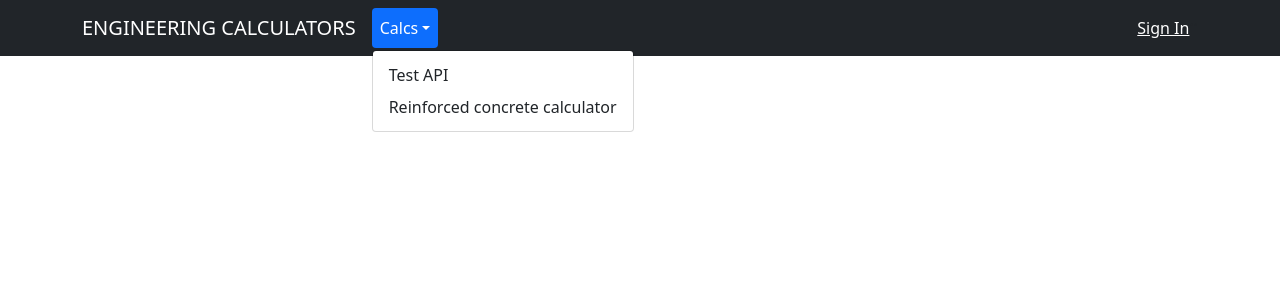
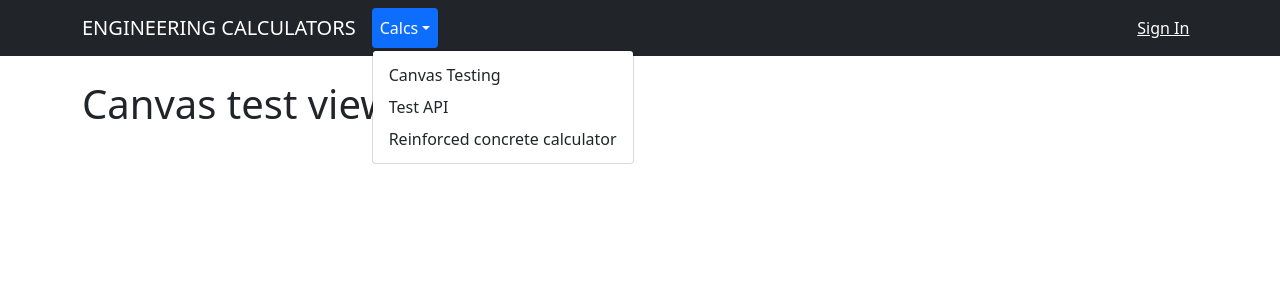
Before and after one commit to wowvaqa/engclcfe, a React (Create React App) app: page /canvastesting in a window 1280 px wide. Both pictures are taken after a click on the button "Calcs". Shown: the top 300 px of the page. Built offline with nearby package versions, Linux system fonts and the light colour scheme.

Commit message:
ADD: Canvas test view

```diff
--- a/src/App.js
+++ b/src/App.js
@@ -10,7 +10,8 @@ import AppModalInfo from "./modals/AppModalInfo";
 import AppModalInput from "./modals/AppModalInput";
 import AppModalWait from "./modals/AppModalWait";
 import RegisterView from "./views/RegisterView";
-import CompDataThree from "./views/CompDataThree"
+import CompDataThree from "./views/CompDataThree";
+import CanvasTesting from "./views/CanvasTesting";
 
 import { useGlobalContext } from "./Context";
 
@@ -55,7 +56,8 @@ function App() {
           />
           <Route path="/login" element={<LogView />} />
           <Route path="/register" element={<RegisterView />} />
-          <Route path="/compdatathree" element={<CompDataThree/>}/>
+          <Route path="/compdatathree" element={<CompDataThree />} />
+          <Route path="/canvastesting" element={<CanvasTesting />} />
         </Routes>
       </Router>
     </>
--- a/src/NavigationBar.js
+++ b/src/NavigationBar.js
@@ -36,6 +36,9 @@ const NavigationBar = () => {
           <Navbar.Brand href="/">ENGINEERING CALCULATORS</Navbar.Brand>
           <Nav variant="pills" className="me-auto" defaultActiveKey="/">
             <NavDropdown title="Calcs" id="nav-dropdown">
+              <NavDropdown.Item eventKey="4.0" href="/canvastesting">
+                Canvas Testing
+              </NavDropdown.Item>
               <NavDropdown.Item eventKey="4.1" href="/testapi">
                 Test API
               </NavDropdown.Item>
@@ -72,7 +75,7 @@ const NavigationBar = () => {
                   logout(event);
                 }}
               >
-                Wyloguj
+                Logout
               </Button>
             )}
           </Navbar.Collapse>
--- /dev/null
+++ b/src/views/CanvasTesting.js
@@ -0,0 +1,14 @@
+import React from "react";
+import { Container } from "react-bootstrap";
+
+const CanvasTesting = () => {
+  return (
+    <>
+      <Container>
+        <h1>Canvas test view</h1>
+      </Container>
+    </>
+  );
+};
+
+export default CanvasTesting;
```
